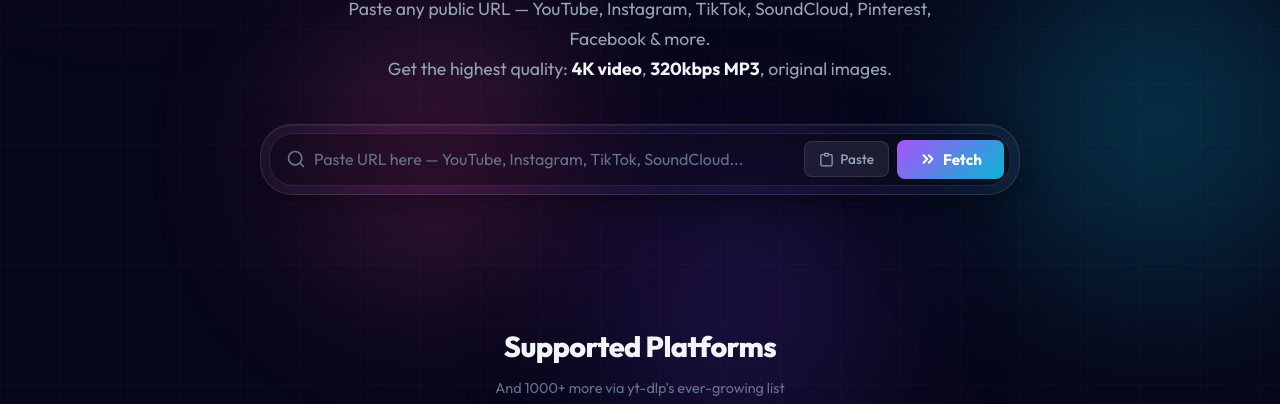
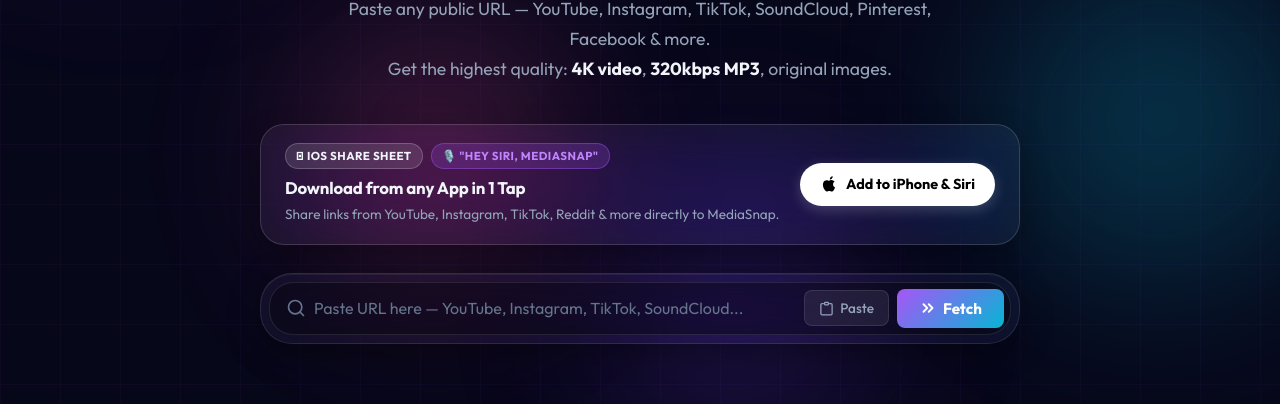
Before and after one commit to jaanedobhai/mediasnap, a website: page public/index.html in a window 1280 px wide. Shown: the part 396-800 px from the top of the page. Drawn offline with Linux system fonts and the light colour scheme; no server answers.

Commit message:
Publish native Apple Shortcut card with 1-click install and Siri support

```diff
--- a/public/index.html
+++ b/public/index.html
@@ -68,6 +68,22 @@
         Paste any public URL — YouTube, Instagram, TikTok, SoundCloud, Pinterest, Facebook & more.<br/>
         Get the highest quality: <strong>4K video</strong>, <strong>320kbps MP3</strong>, original images.
       </p>
+
+      <!-- Native Apple Shortcut Banner -->
+      <div class="apple-shortcut-card">
+        <div class="apple-card-content">
+          <div class="apple-badges">
+            <span class="apple-pill"> iOS Share Sheet</span>
+            <span class="apple-pill siri-pill">🎙️ "Hey Siri, MediaSnap"</span>
+          </div>
+          <div class="apple-card-title">Download from any App in 1 Tap</div>
+          <div class="apple-card-sub">Share links from YouTube, Instagram, TikTok, Reddit & more directly to MediaSnap.</div>
+        </div>
+        <a href="/MediaSnap_Downloader.shortcut" class="apple-install-btn" download>
+          <svg width="18" height="18" viewBox="0 0 24 24" fill="currentColor"><path d="M18.71 19.5c-.83 1.24-1.71 2.45-3.05 2.47-1.34.03-1.77-.79-3.29-.79-1.53 0-2 .77-3.27.82-1.31.05-2.3-1.32-3.14-2.53C4.25 17 2.94 12.45 4.7 9.39c.87-1.52 2.43-2.48 4.12-2.51 1.28-.02 2.5.87 3.29.87.78 0 2.26-1.07 3.81-.91.65.03 2.47.26 3.64 1.98-.09.06-2.17 1.28-2.15 3.81.03 3.02 2.65 4.03 2.68 4.04-.03.07-.42 1.44-1.38 2.83M15.97 4.54c.66-.8 1.11-1.92.99-3.04-.96.04-2.12.64-2.8 1.44-.6.7-1.13 1.83-.99 2.94 1.07.08 2.15-.54 2.8-1.34z"/></svg>
+          Add to iPhone & Siri
+        </a>
+      </div>
 
       <!-- URL Input Card -->
       <div class="input-card glass-card">
--- a/public/style.css
+++ b/public/style.css
@@ -621,6 +621,79 @@
 .download-btn:disabled { opacity: 0.5; cursor: not-allowed; transform: none; }
 .download-btn svg { width: 20px; height: 20px; flex-shrink: 0; }
 
+/* ── Apple Native Minimal Shortcut Card ─────────────────── */
+.apple-shortcut-card {
+  max-width: 760px;
+  margin: 0 auto 28px;
+  background: rgba(255, 255, 255, 0.05);
+  backdrop-filter: blur(25px) saturate(180%);
+  -webkit-backdrop-filter: blur(25px) saturate(180%);
+  border: 1px solid rgba(255, 255, 255, 0.15);
+  border-radius: var(--radius-lg);
+  padding: 18px 24px;
+  display: flex;
+  align-items: center;
+  justify-content: space-between;
+  gap: 20px;
+  box-shadow: 0 10px 30px rgba(0,0,0,0.3);
+  text-align: left;
+}
+.apple-card-content { flex: 1; min-width: 0; }
+.apple-badges { display: flex; gap: 8px; flex-wrap: wrap; margin-bottom: 6px; }
+.apple-pill {
+  font-size: 0.72rem;
+  font-weight: 700;
+  text-transform: uppercase;
+  letter-spacing: 0.04em;
+  background: rgba(255, 255, 255, 0.12);
+  border: 1px solid rgba(255, 255, 255, 0.2);
+  color: var(--text-1);
+  padding: 3px 10px;
+  border-radius: 99px;
+}
+.apple-pill.siri-pill {
+  background: rgba(168, 85, 247, 0.2);
+  border-color: rgba(168, 85, 247, 0.4);
+  color: #c084fc;
+}
+.apple-card-title {
+  font-size: 1.05rem;
+  font-weight: 700;
+  color: var(--text-1);
+  letter-spacing: -0.01em;
+}
+.apple-card-sub {
+  font-size: 0.85rem;
+  color: var(--text-2);
+  margin-top: 2px;
+}
+.apple-install-btn {
+  display: inline-flex;
+  align-items: center;
+  gap: 8px;
+  background: #ffffff;
+  color: #000000;
+  font-size: 0.9rem;
+  font-weight: 700;
+  padding: 10px 20px;
+  border-radius: 99px;
+  text-decoration: none;
+  transition: all 0.2s var(--ease-spring);
+  white-space: nowrap;
+  box-shadow: 0 4px 14px rgba(255,255,255,0.2);
+  flex-shrink: 0;
+}
+.apple-install-btn:hover {
+  transform: translateY(-2px);
+  background: #f1f5f9;
+  box-shadow: 0 6px 20px rgba(255,255,255,0.35);
+}
+@media (max-width: 640px) {
+  .apple-shortcut-card { flex-direction: column; align-items: stretch; text-align: center; }
+  .apple-badges { justify-content: center; }
+  .apple-install-btn { justify-content: center; width: 100%; }
+}
+
 /* Progress */
 .progress-wrap {
   margin-top: 20px;
```
Also changed, not shown: 2 other files.
